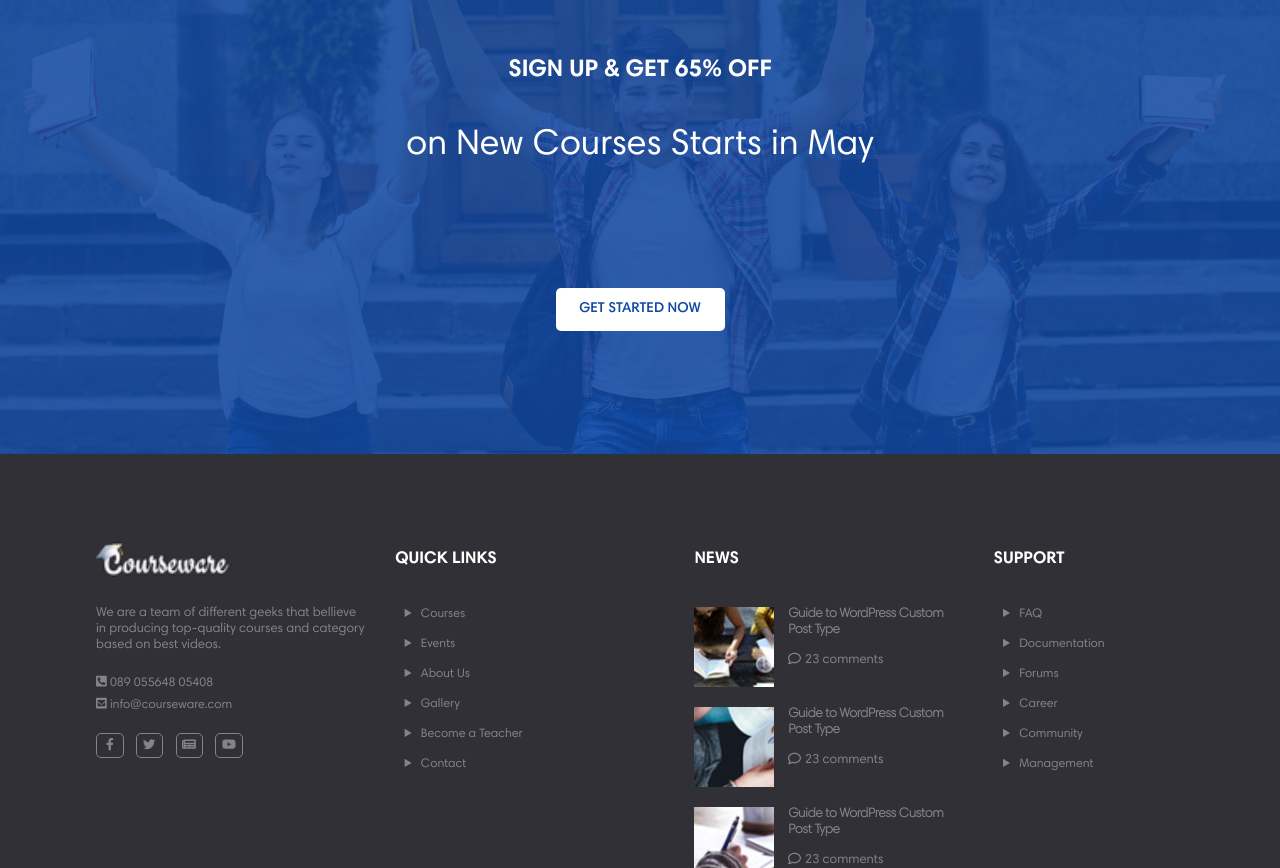
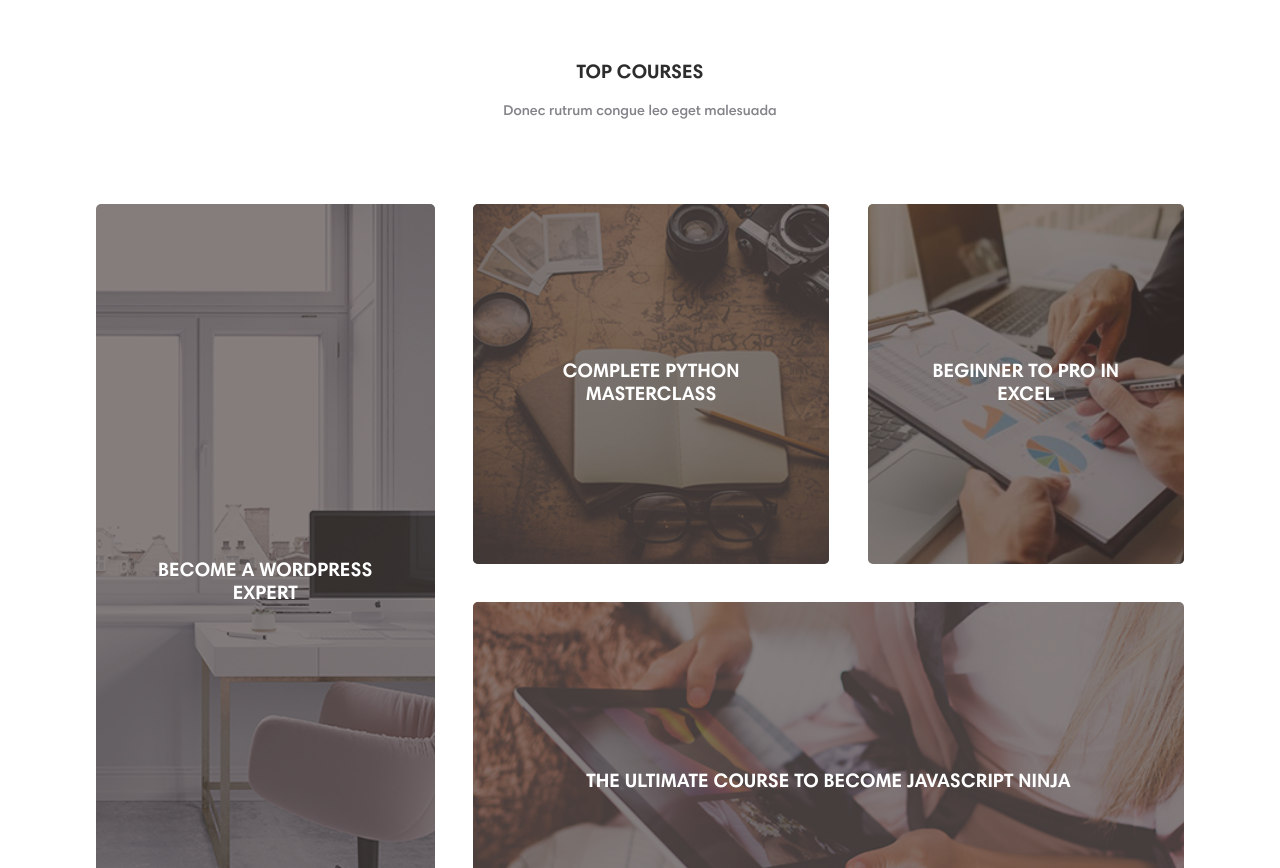
Before and after one commit to serkviseal/gunsel-coding-challenge, a React (Create React App) app: page / in a window 1280 px wide. Shown: the part 2152-3020 px from the top of the page. Built offline with nearby package versions, Linux system fonts and the light colour scheme; no server answers.

Commit message:
product showcase carousel functionality and top-courses ui design

```diff
--- a/src/assets/styles/common/inherited.scss
+++ b/src/assets/styles/common/inherited.scss
@@ -9,10 +9,7 @@
     min-width: 13rem;
     min-height: 2.5rem;
     padding: 1rem;
-    border: none;
-    @include flexbox;
-    @include flexalignitems(center);
-    @include flexjustifycontent(center);
+    border: 1px solid $blue-color;
     &:focus {
         outline: none;
     }
@@ -20,6 +17,7 @@
     &:hover {
         background-color: $white-color;
         color: $blue-color;
+        border: 1px solid $blue-color;
     }
 }
 
--- a/src/assets/styles/layouts/footer-banner.scss
+++ b/src/assets/styles/layouts/footer-banner.scss
@@ -5,9 +5,11 @@
         @extend .default-btn;
         background-color: $white-color;
         color: $blue-color;
+        border: 1px solid $white-color;
         &:hover {
             background-color: $blue-color;
             color: $white-color;
+            border: 1px solid $blue-color;
         }
     }
     h2,
--- a/src/assets/styles/layouts/home.scss
+++ b/src/assets/styles/layouts/home.scss
@@ -31,4 +31,51 @@
             }
         }
     }
+
+    .top-courses-container {
+        padding: 14vh 0;
+        text-align: center;
+        h2 {
+            color: $text-color;
+        }
+        h4 {
+            color: $grey-color;
+        }
+        button {
+            @extend .default-btn;
+        }
+
+        .course-grid-container {
+            display: grid;
+            grid-template:
+                "menu main right"
+                "menu footer footer";
+            grid-gap: 3vw;
+            padding: 8vh 0;
+            div {
+                @extend .defaults-banner;
+                text-align: center;
+                box-shadow: inset 0 0 0 1000px rgba(69, 59, 57, 0.65);
+                border-radius: 5px;
+                min-height: 35vh;
+                padding: 5vh;
+                h2 {
+                    color: $white-color;
+                }
+            }
+
+            .menu-grid {
+                grid-area: menu;
+            }
+            .main-grid {
+                grid-area: main;
+            }
+            .right-grid {
+                grid-area: right;
+            }
+            .footer-grid {
+                grid-area: footer;
+            }
+        }
+    }
 }
--- /dev/null
+++ b/src/components/views/courses/TopCourses.js
@@ -0,0 +1,25 @@
+import React, { Component } from 'react'
+import beginner from './../../../assets/images/beginner-to-pro.jpg';
+import python from './../../../assets/images/phyton-master-class.jpg';
+import javascript from './../../../assets/images/ultimate-path-to-js.jpg';
+import wordpress from './../../../assets/images/wordpress-expert.jpg';
+
+export class TopCourses extends Component {
+    render() {
+        return (
+            <div className='container top-courses-container'>
+                <h2>TOP COURSES</h2>
+                <h4>Donec rutrum congue leo eget malesuada</h4>
+                <div className='course-grid-container'>
+                    <div class="menu-grid" style={{backgroundImage: `url(${wordpress})`}}><h2>BECOME A WORDPRESS EXPERT</h2></div>
+                    <div class="main-grid" style={{backgroundImage: `url(${python})`}}><h2>COMPLETE PYTHON MASTERCLASS</h2></div>
+                    <div class="right-grid" style={{backgroundImage: `url(${beginner})`}}><h2>BEGINNER TO PRO IN EXCEL</h2></div>
+                    <div class="footer-grid" style={{backgroundImage: `url(${javascript})`}}><h2>THE ULTIMATE COURSE TO BECOME JAVASCRIPT NINJA</h2></div>
+                </div>
+                <button>BROWSE ALL</button>
+            </div>
+        )
+    }
+}
+
+export default TopCourses
--- /dev/null
+++ b/src/components/views/services/Services.js
@@ -0,0 +1,60 @@
+import React, { Component } from 'react';
+import business from './../../../assets/images/business.png';
+import computer from './../../../assets/images/computer.png';
+import science from './../../../assets/images/science.png';
+import music from './../../../assets/images/music.png';
+import photography from './../../../assets/images/photography.png';
+import culinary from './../../../assets/images/culinary.png';
+
+export class Services extends Component {
+    render() {
+        return (
+            <div className='container home'>
+            <div>
+                <div className='service-icon-container'>
+                    <img src={business} alt='business' />
+                </div>
+                <h3>Business</h3>
+                <p>Drops of rain could be heard hitting the pane, which made him feel quite sad. How about if I sleep a little bit longer and forget all this nonsense</p>
+            </div>
+            <div>
+                <div className='service-icon-container'>
+                    <img src={computer} alt='computer' />
+                </div>
+                <h3>Computer & IT</h3>
+                <p>He threw himself onto his right and rolled back to where he was. He must have tried it hundred times, shut his eyes so that wouldn't to look</p>
+            </div>
+            <div>
+                <div className='service-icon-container'>
+                    <img src={science} alt='science' />
+                </div>
+                <h3>Science</h3>
+                <p>At the floundering legs, he looks and only stopped when he began to feel a mild, dull pain there thet he had never felt before</p>
+            </div>
+            <div>
+                <div className='service-icon-container'>
+                    <img src={music} alt='music' />
+                </div>
+                <h3>Music</h3>
+                <p>Doing business like this takes much more effort than doing your own business at home, and on top of that there's the curse of travelling</p>
+            </div>
+            <div>
+                <div className='service-icon-container'>
+                    <img src={photography} alt='photography' />
+                </div>
+                <h3>Photography</h3>
+                <p>He worries about making train connections and irregular food, contact with different people all tthe time so that you or anyone become friendly</p>
+            </div>
+            <div>
+                <div className='service-icon-container'>
+                    <img src={culinary} alt='culinary' />
+                </div>
+                <h3>Culinary</h3>
+                <p>It can all go to Hell. He felt a slight itch up on his belly, pushed himself up on his back towards the headboard so that he lift his head better</p>
+            </div>
+        </div>
+        )
+    }
+}
+
+export default Services
--- a/src/pages/home.js
+++ b/src/pages/home.js
@@ -3,63 +3,18 @@ import Global from '../components/reusable/global';
 import HeaderBanner from './../components/views/banner/HeaderBanner';
 import FooterBanner from './../components/views/banner/FooterBanner';
 import Courses from '../components/views/courses/Courses';
-import business from './../assets/images/business.png';
-import computer from './../assets/images/computer.png';
-import science from './../assets/images/science.png';
-import music from './../assets/images/music.png';
-import photography from './../assets/images/photography.png';
-import culinary from './../assets/images/culinary.png';
+import TopCourses from '../components/views/courses/TopCourses';
+import Services from '../components/views/services/Services';
+
 
 export class Home extends Component {
     render() {
         return (
             <Global className="home-page">
                 <HeaderBanner />
-                <div className='container home'>
-                    <div>
-                        <div className='service-icon-container'>
-                            <img src={business} alt='business' />
-                        </div>
-                        <h3>Business</h3>
-                        <p>Drops of rain could be heard hitting the pane, which made him feel quite sad. How about if I sleep a little bit longer and forget all this nonsense</p>
-                    </div>
-                    <div>
-                        <div className='service-icon-container'>
-                            <img src={computer} alt='computer' />
-                        </div>
-                        <h3>Computer & IT</h3>
-                        <p>He threw himself onto his right and rolled back to where he was. He must have tried it hundred times, shut his eyes so that wouldn't to look</p>
-                    </div>
-                    <div>
-                        <div className='service-icon-container'>
-                            <img src={science} alt='science' />
-                        </div>
-                        <h3>Science</h3>
-                        <p>At the floundering legs, he looks and only stopped when he began to feel a mild, dull pain there thet he had never felt before</p>
-                    </div>
-                    <div>
-                        <div className='service-icon-container'>
-                            <img src={music} alt='music' />
-                        </div>
-                        <h3>Music</h3>
-                        <p>Doing business like this takes much more effort than doing your own business at home, and on top of that there's the curse of travelling</p>
-                    </div>
-                    <div>
-                        <div className='service-icon-container'>
-                            <img src={photography} alt='photography' />
-                        </div>
-                        <h3>Photography</h3>
-                        <p>He worries about making train connections and irregular food, contact with different people all tthe time so that you or anyone become friendly</p>
-                    </div>
-                    <div>
-                        <div className='service-icon-container'>
-                            <img src={culinary} alt='culinary' />
-                        </div>
-                        <h3>Culinary</h3>
-                        <p>It can all go to Hell. He felt a slight itch up on his belly, pushed himself up on his back towards the headboard so that he lift his head better</p>
-                    </div>
-                </div>
+                <Services />
                 <Courses />
+                <TopCourses />
                 <FooterBanner />
             </Global>
         )
```
